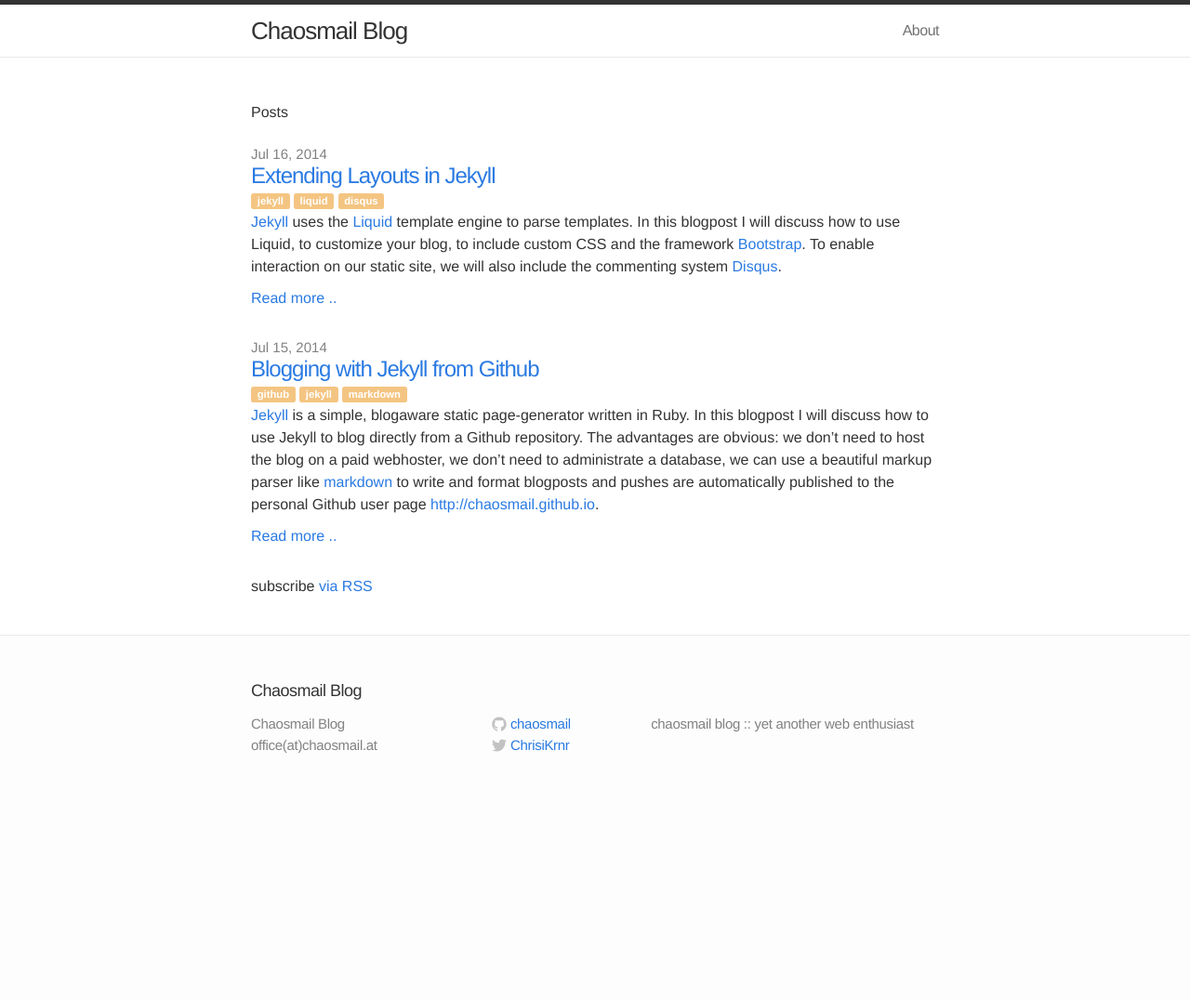
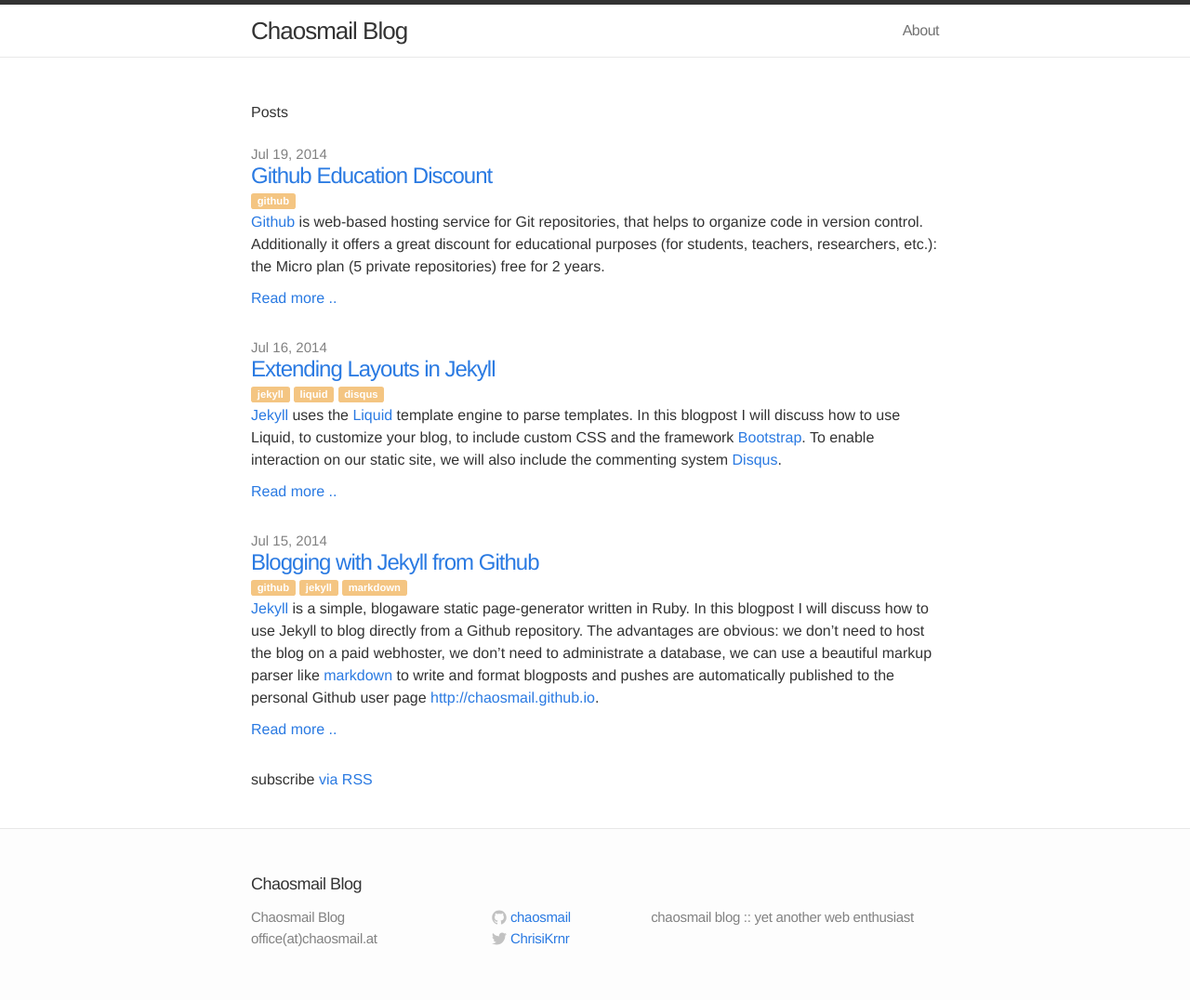
Before and after one commit to chaosmail/chaosmail.github.com, a Jekyll site: the page built from index.html, in a window 1280 px wide. Shown: the whole page at 93% size. Built offline with Jekyll 4.4.1, drawn with Linux system fonts in a browser that asks for light colours; nearby versions of some CDN libraries; before the commit the page ends 900 px from its top, so only the background shows below that.

Commit message:
Added Github Education Discount

```diff
--- /dev/null
+++ b/_posts/2014-07-19-github-education.md
@@ -0,0 +1,22 @@
+---
+layout: post
+title:  "Github Education Discount"
+date:   2014-07-19 21:50:00
+categories: programming
+tags: github
+comments: true
+---
+
+[Github][github-web] is web-based hosting service for Git repositories, that helps to organize code in version control. Additionally it offers a great discount for educational purposes (for students, teachers, researchers, etc.): the Micro plan (5 private repositories) free for 2 years.
+
+## Get the Discount
+
+Open [Github Education][github-edu] and use the provided form to request the discount. Explain who you are and what the educational purpose of your project is. You will receive your discount after 1-2 days.
+
+## References
+
+* [Github][github-web]
+* [Github Education][github-edu]
+
+[github-web]: https://github.com/
+[github-edu]: https://education.github.com/
```
Also changed, not shown: _posts/2014-07-15-blogging-with-jekyll.md (+1 -1 lines), _posts/2014-07-16-extending-layouts-in-jekyll.md (+1 -1 lines), _layouts/post.html (indentation only).
